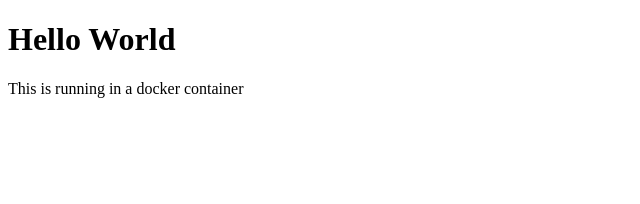
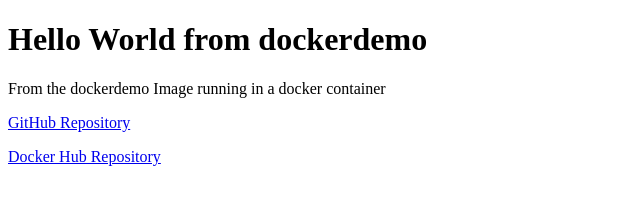
Before and after one commit to jwilleke/docker-demo, a plain HTML site: page index.html in a window 1280 px wide. Shown: the whole page, without its empty margins (0-640 px from the left). Drawn offline with Linux system fonts and the light colour scheme.

Commit message:
File updates

```diff
--- a/index.html
+++ b/index.html
@@ -5,7 +5,9 @@
     <title>Simple App</title>
   </head>
   <body>
-    <h1>Hello World</h1>
-    <p>This is running in a docker container</p>
+    <h1>Hello World from dockerdemo</h1>
+    <p>From the dockerdemo Image running in a docker container</p>
+    <p><a href="https://github.com/jwilleke/docker-demo">GitHub Repository</a></p>
+    <p><a href="https://hub.docker.com/repository/docker/aug12018/dockerdemo/general">Docker Hub Repository</a></p>
   </body>
 </html>
```
Also changed, not shown: 5 other files.
